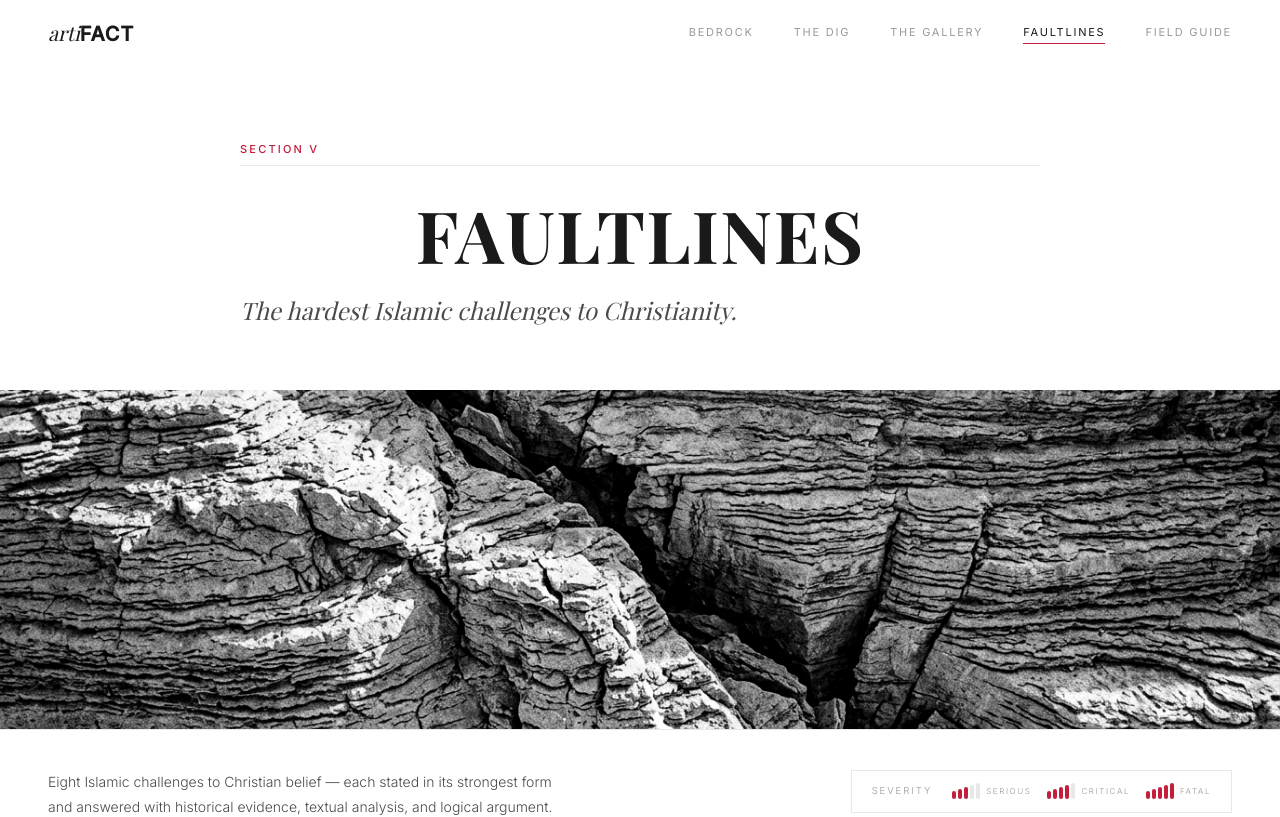
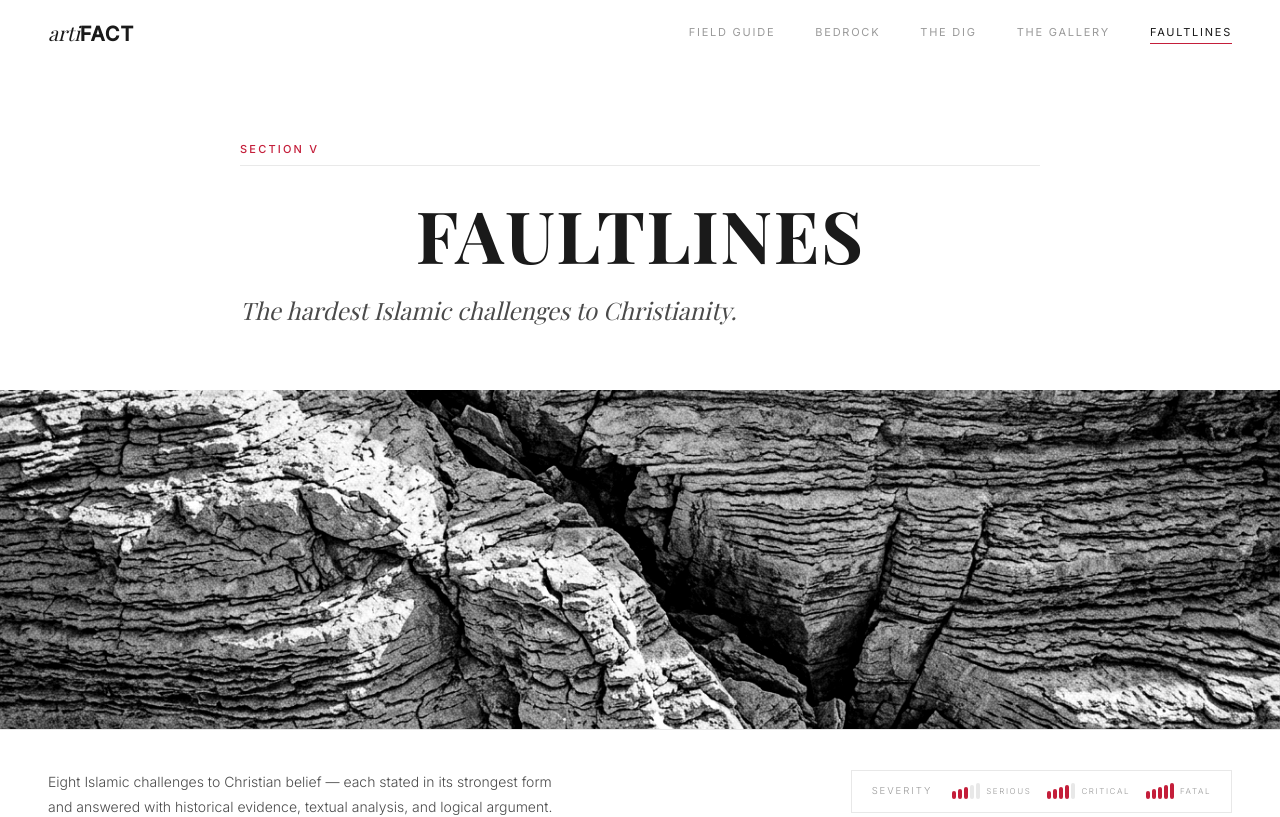
Before and after one commit to TrueDominion/artifact, a React (Vite) app: page /faultlines in a window 1280 px wide. Shown: the top 817 px of the page. Built offline with nearby package versions, Linux system fonts and the light colour scheme; a web font is replaced by a local one.

Commit message:
Refactor Navbar component by removing duplicate nav item
Removed duplicate 'FIELD GUIDE' entry from navItems and cleaned up comments in the Navbar component.

```diff
--- a/src/components/layout/Navbar.tsx
+++ b/src/components/layout/Navbar.tsx
@@ -8,11 +8,11 @@ interface NavItem {
 }
 
 const navItems: NavItem[] = [
+  { label: 'FIELD GUIDE', path: '/field-guide' },
   { label: 'BEDROCK', path: '/bedrock' },
   { label: 'THE DIG', path: '/the-dig' },
   { label: 'THE GALLERY', path: '/the-gallery' },
   { label: 'FAULTLINES', path: '/faultlines' },
-  { label: 'FIELD GUIDE', path: '/field-guide' },
 ]
 
 export default function Navbar() {
@@ -143,11 +143,10 @@ export default function Navbar() {
         </div>
       </nav>
 
-      {/* Mobile drawer — slides in from right */}
+      {/* Mobile drawer */}
       <AnimatePresence>
         {menuOpen && (
           <>
-            {/* Backdrop */}
             <motion.div
               className="fixed inset-0 z-[99]"
               style={{ backgroundColor: 'rgba(0,0,0,0.18)' }}
@@ -159,7 +158,6 @@ export default function Navbar() {
               aria-hidden="true"
             />
 
-            {/* Drawer */}
             <motion.div
               className="fixed top-0 right-0 bottom-0 z-[100] bg-white flex flex-col"
               style={{ width: '280px' }}
@@ -168,7 +166,6 @@ export default function Navbar() {
               exit={{ x: '100%' }}
               transition={{ duration: 0.35, ease: 'easeOut' }}
             >
-              {/* Drawer header */}
               <div
                 className="flex items-center justify-between px-6"
                 style={{ height: '68px', borderBottom: '1px solid rgba(45,45,45,0.08)' }}
@@ -215,7 +212,6 @@ export default function Navbar() {
                 </button>
               </div>
 
-              {/* Nav items */}
               <ul className="flex flex-col px-6 pt-8 gap-6">
                 {navItems.map((item, i) => (
                   <motion.li
```
